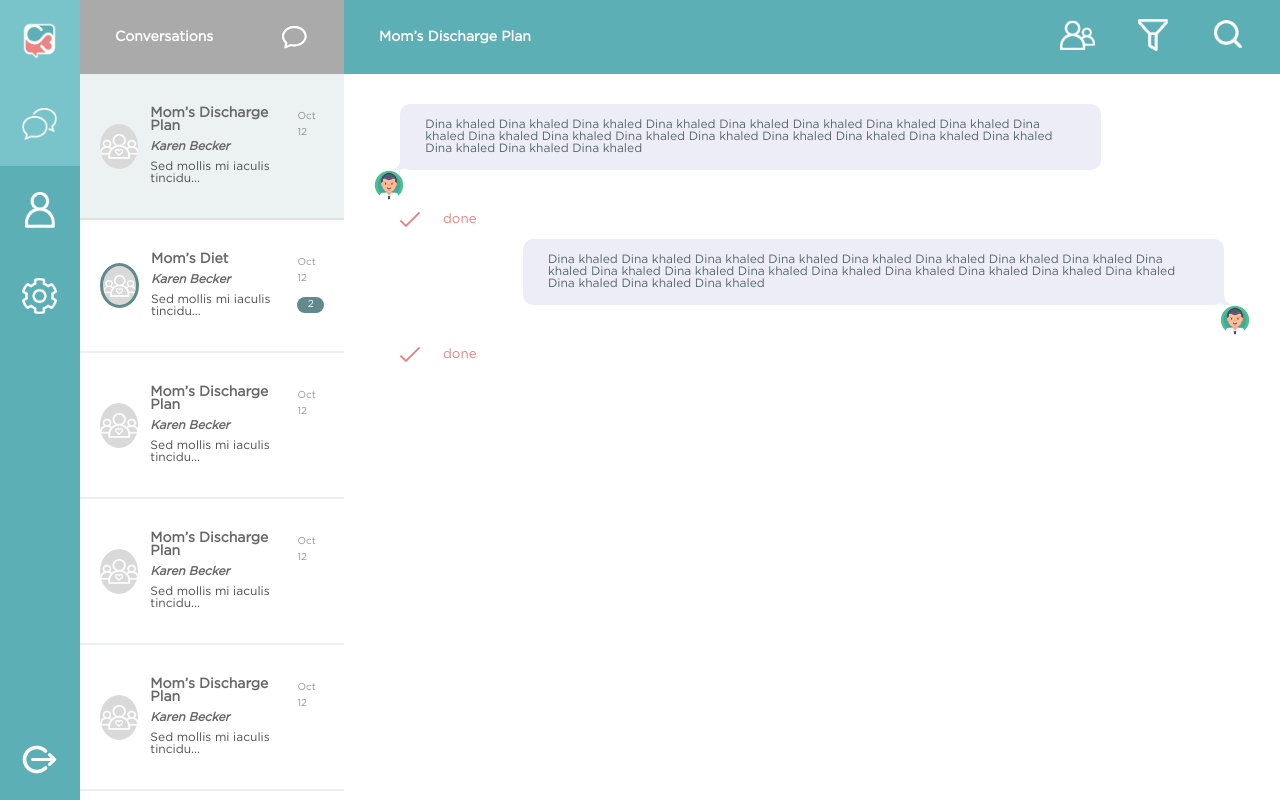
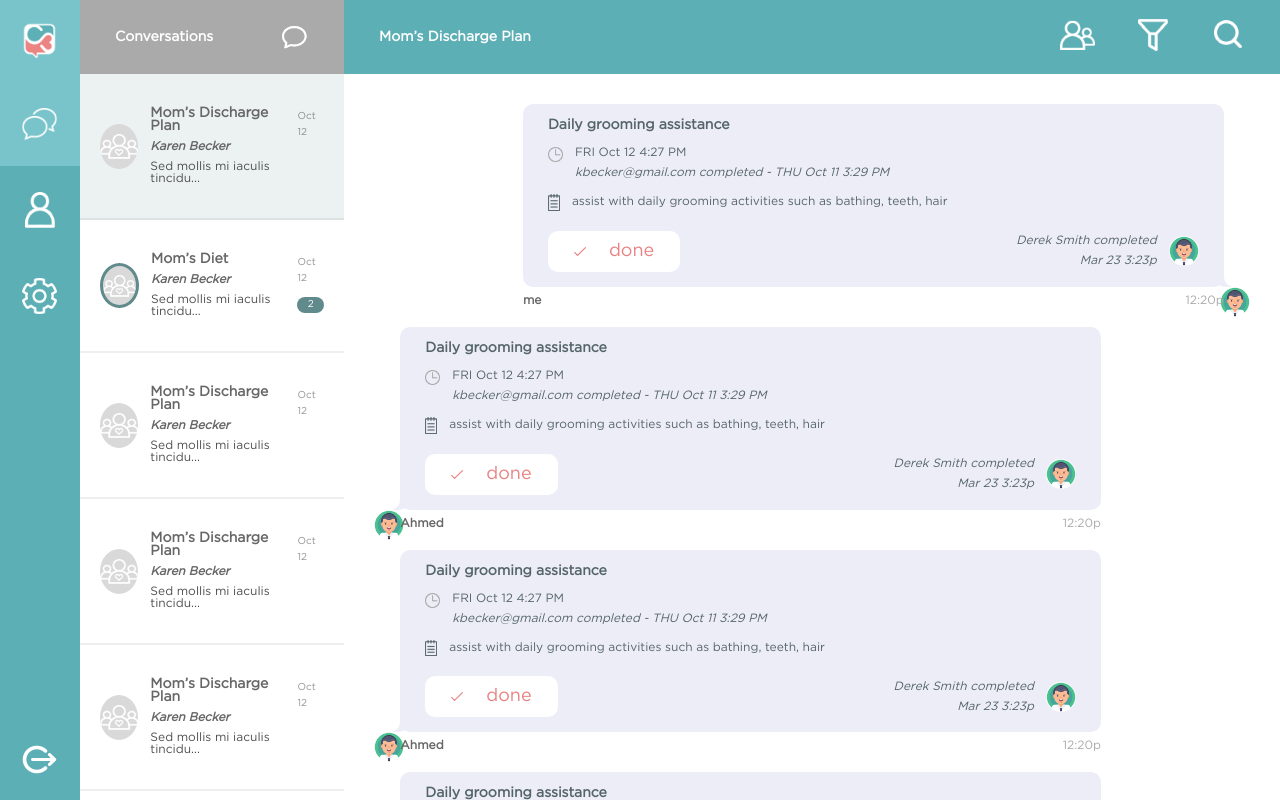
Before and after one commit to Dinakhaled/Blink22-React-task, a React (Create React App) app: page / in a window 1280 px wide. Built offline with nearby package versions, Linux system fonts and the light colour scheme.

Commit message:
4-chat-main-content conversation bubble style added

```diff
--- /dev/null
+++ b/src/FakeData/Conversation.json
@@ -0,0 +1,6 @@
+[
+  {"id": 1, "text": "assist with daily grooming activities such as bathing, teeth, hair", "date": "12:20p", "action": true, "from": "me", "hasInfo": true, "title": "Daily grooming assistance", "who": "me", "hasFooter": true, "textIcon": true},
+  {"id": 2, "text": "assist with daily grooming activities such as bathing, teeth, hair", "date": "12:20p", "action": true, "from": "them", "hasInfo": true, "title": "Daily grooming assistance", "who": "Ahmed", "hasFooter": true, "textIcon": true},
+  {"id": 3, "text": "assist with daily grooming activities such as bathing, teeth, hair", "date": "12:20p", "action": true, "from": "them", "hasInfo": true, "title": "Daily grooming assistance", "who": "Ahmed", "hasFooter": true, "textIcon": true},
+  {"id": 4, "text": "assist with daily grooming activities such as bathing, teeth, hair", "date": "12:20p", "action": true, "from": "them", "hasInfo": true, "title": "Daily grooming assistance", "who": "Ahmed", "hasFooter": true, "textIcon": true}
+]
--- a/src/components/Button/Button.scss
+++ b/src/components/Button/Button.scss
@@ -8,6 +8,7 @@
   border-radius: 10px;
   display: flex;
   align-items: center;
+  font-size: $extraLargFontSize;
 
   &:focus {
     border: 1px solid transparent;
--- a/src/components/ChatBubble/ChatBubble.js
+++ b/src/components/ChatBubble/ChatBubble.js
@@ -2,16 +2,34 @@ import React from 'react';
 import Avatar from '../../assets/images/avatar.png';
 import checkMark from '../../assets/images/check_light.png';
 import Button from '../Button/Button';
+import Info from '../Info/Info';
 import "./ChatBubble.scss";
 
-const ChatBubble = ({from}) => {
+const ChatBubble = ({from, who, date, action, text, children, title, textIcon, hasFooter}) => {
+  console.log(hasFooter);
+
   return (
-    <div className={`chat-bubble`}>
-      <div className={`chat-bubble__content ${from === 'them' ? 'from-them' : 'from-me'}`}>
-        Dina khaled Dina khaled Dina khaled Dina khaled Dina khaled Dina khaled Dina khaled Dina khaled Dina khaled Dina khaled Dina khaled Dina khaled Dina khaled Dina khaled Dina khaled Dina khaled Dina khaled Dina khaled Dina khaled Dina khaled
+    <div className={`chat-bubble mb-10`}>
+      <div>
+        <div className={`chat-bubble__content ${from === 'them' ? 'from-them' : 'from-me'}`}>
+          <h4 className="mb-15">{title}</h4>
+          {children}
+          <p className={`m-0 d-flex flex-center ${action ? 'mb-15' : ''}`}>{textIcon}{text}</p>
+          <div className='chat-bubble__footer mt-20'>
+            {action && <Button icon={<img src={checkMark} className='icon' alt='checkMark' />} theme='primary' />}
+            {hasFooter && <div className="chat-bubble__footer__info">
+                <div>
+                  <p className='italic-font'>Derek Smith completed</p>
+                  <p className='italic-font m-0'>Mar 23 3:23p</p>
+                </div>
+                <div className="chat-bubble__avatar ml-12" style={{backgroundImage: `url(${Avatar})`}}></div>
+              </div>}
+          </div>
+          <p className='m-0 who'>{who}</p>
+          <p className='m-0 date'>{date}</p>
+        </div>
       </div>
       <div className={`chat-bubble__avatar ${from === 'them' ? 'from-them' : 'from-me'}`} style={{backgroundImage: `url(${Avatar})`}}></div>
-      <Button icon={<img src={checkMark} className='icon' alt='' />} theme='primary' />
     </div>
   );
 }
--- a/src/components/ChatBubble/ChatBubble.scss
+++ b/src/components/ChatBubble/ChatBubble.scss
@@ -68,6 +68,22 @@
         border-bottom-right-radius: 10px;
         transform:translate(-30px, -2px);
       }
+
+    }
+
+    .who {
+      position: absolute;
+      left: 0;
+      bottom: -20px;
+      color: $gray50;
+      font-weight: 600;
+    }
+
+    .date {
+      position: absolute;
+      right: 0;
+      bottom: -20px;
+      color: $grayA;
     }
 
     * {
@@ -75,4 +91,22 @@
     }
   }
 
+  img {
+    max-width: 12px;
+  }
+
+  @include element(footer) {
+    display: flex;
+    justify-content: space-between;
+    align-items: center;
+
+    @include element(info) {
+      display: flex;
+      align-items: center;
+      div {
+        text-align: right;
+      }
+    }
+  }
+
 }
--- a/src/containers/Conversation/Conversation.js
+++ b/src/containers/Conversation/Conversation.js
@@ -4,7 +4,11 @@ import membersIcon from "../../assets/images/ico_group.png";
 import filterIcon from "../../assets/images/ico_filter.png";
 import searchIcon from "../../assets/images/ico_search.png";
 import ChatBubble from '../../components/ChatBubble/ChatBubble';
-
+import ConversationData from "../../FakeData/Conversation.json";
+import Info from "../../components/Info/Info";
+import sketchIcon from "../../assets/images/notes_26.png";
+import dateIcon from "../../assets/images/time_copy.png";
+import "./Conversation.scss";
 
 class Conversation extends Component {
   constructor(props) {
@@ -18,15 +22,39 @@ class Conversation extends Component {
     }
   }
 
+  renderConversation = (ConversationData) => {
+    return ConversationData.map(({from, who, date, action, text, children, title, textIcon, hasFooter, hasInfo, id}) => (
+      <ChatBubble
+        from={from}
+        who={who}
+        date={date}
+        action={action}
+        text={text}
+        title={title}
+        key={id}
+        textIcon={textIcon && <img src={sketchIcon} alt="sketch icon" className='mr-12' />}
+        hasFooter={hasFooter}
+      >
+      {hasInfo && <div className='conversation-detailes mb-15'>
+        <div>
+          <img src={dateIcon} alt='icon' className='mr-12' />
+        </div>
+        <div>
+          <p>FRI Oct 12 4:27 PM</p>
+          <p className='m-0 sub-title'>kbecker@gmail.com completed - THU Oct 11 3:29 PM</p>
+        </div>
+        </div>}
+      </ChatBubble>
+    ))
+  }
+
   render() {
     const { headerActions } = this.state;
     return (
       <div>
         <ActionsBar actions={headerActions} title='Mom’s Discharge Plan' />
-        <div className='p-30'>
-          <ChatBubble from={'them'} />
-          <ChatBubble from={'me'} />
-
+        <div className='p-30 conversation-container'>
+          {this.renderConversation(ConversationData)}
         </div>
       </div>
     );
--- /dev/null
+++ b/src/containers/Conversation/Conversation.scss
@@ -0,0 +1,18 @@
+@import "../../scss/variables";
+
+.conversation-detailes {
+  display: flex;
+
+  .sub-title {
+    font-style: italic;
+  }
+
+  img {
+    max-width: 15px;
+  }
+}
+
+.conversation-container {
+  max-height: calc(100vh - 74px);
+  overflow-y: scroll;
+}
--- a/src/scss/_general.scss
+++ b/src/scss/_general.scss
@@ -15,6 +15,10 @@ body {
 
 .text-white {
   color: $white;
+}
+
+.d-flex {
+  display: flex;
 }
 
 .flex-start {
--- a/src/scss/_helpers.scss
+++ b/src/scss/_helpers.scss
@@ -1,23 +1,26 @@
 /* ============= Margin & padding classes ============= */
-$spaces: (0, 10, 12, 20, 30, 40, 60, 80, 100);
+$spaces: (0, 10, 12, 15, 20, 30, 40, 60, 80, 100);
 $sides: (top, bottom, left, right);
 
 @each $space in $spaces {
+
+  .m-#{$space} {
+    margin: #{$space}px;
+  }
+
+  .p-#{$space} {
+    padding: #{$space}px;
+  }
+
   @each $side in $sides {
+
     .m#{str-slice($side, 0, 1)}-#{$space} {
       margin-#{$side}: #{$space}px;
-    }
-
-    .m-#{$space} {
-      padding: #{$space}px;
     }
 
     .p#{str-slice($side, 0, 1)}-#{$space} {
       padding-#{$side}: #{$space}px;
     }
 
-    .p-#{$space} {
-      padding: #{$space}px;
-    }
   }
 }
--- a/src/scss/_variables.scss
+++ b/src/scss/_variables.scss
@@ -20,6 +20,7 @@ $hoverColor: #79c4ca;
 $boxHover: #ecf2f2;
 
 /* ============= Fonts ============= */
+$extraLargFontSize: 1.125rem; //18px
 $largFontSize: 1rem; //16px;
 $baseFontSize: 0.875rem; //14px
 $meduimFontSize: 0.75rem; //12px
```
